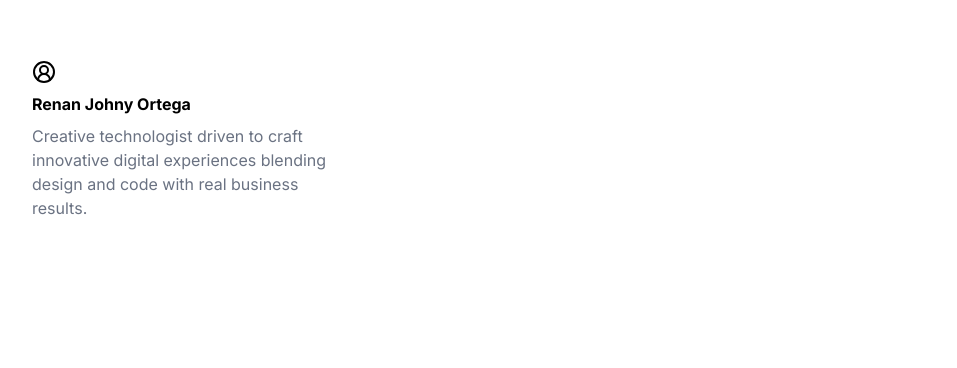
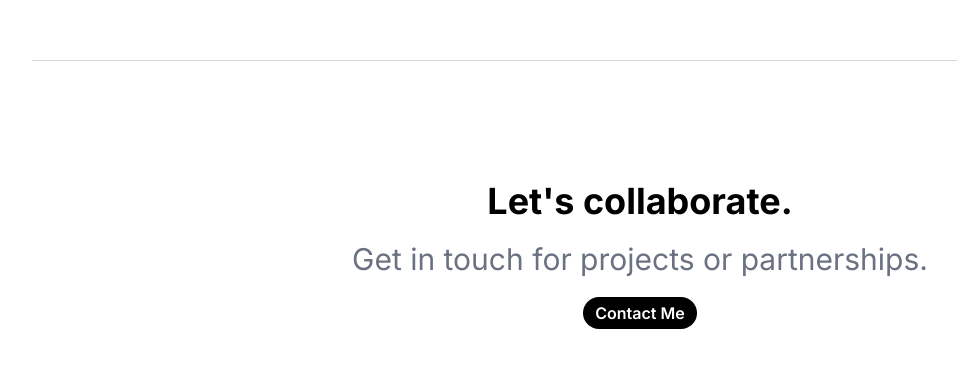
Before and after one commit to RenanOrtega/portfolio, a React (Vite) app: page / in a window 1280 px wide. Shown: the part 2479-2847 px from the top of the page, without its empty margins (0-957 px from the left). Built offline with nearby package versions, Linux system fonts and the light colour scheme.

Commit message:
feat: add collaborate section.

```diff
--- a/src/App.tsx
+++ b/src/App.tsx
@@ -1,3 +1,4 @@
+import Collaborate from "./components/Collaborate"
 import Hero from "./components/Hero"
 import Navbar from "./components/Navbar"
 import Projects from "./components/Projects"
@@ -20,7 +21,9 @@ function App() {
         <Skills />
       </div>
       <div className="min-h-screen flex flex-col">
-        <SectionDescription description="Creative technologist driven to craft innovative digital experiences blending design and code with real business results." />
+        <hr className="my-4 border-gray-300" />
+        <Collaborate />
+        <hr className="my-4 border-gray-300" />
       </div>
     </div>
   )
--- /dev/null
+++ b/src/components/Collaborate.tsx
@@ -0,0 +1,17 @@
+const Collaborate = () => {
+    return (
+        <div className="flex flex-col justify-center gap-5 items-center py-30">
+            <h3 className="text-4xl font-bold">Let's collaborate.</h3>
+            <p className="text-gray-500 text-3xl text-center">
+                Get in touch for projects or partnerships.
+            </p>
+            <div className="bg-black hover:bg-neutral-800 font-semibold transition text-white rounded-2xl">
+                <button className="px-3 py-1 cursor-pointer">
+                    Contact Me
+                </button>
+            </div>
+        </div>
+    );
+}
+
+export default Collaborate;
```
